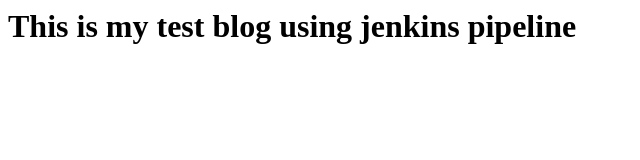
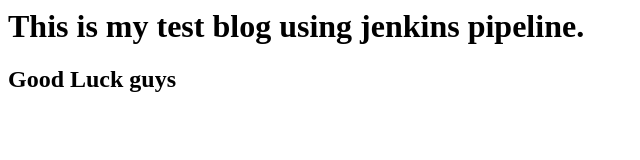
Before and after one commit to 47danishkhan/jekins-project, a plain HTML site: page index.html in a window 1280 px wide. Shown: the whole page, without its empty margins (0-640 px from the left). Drawn offline with Linux system fonts and the light colour scheme.

Commit message:
website added

```diff
--- a/index.html
+++ b/index.html
@@ -1,6 +1,7 @@
 <html>
 <title> hello world </title>
 <body>
-<h1>This is my test blog using jenkins pipeline</h1>
+<h1>This is my test blog using jenkins pipeline.</h1>
+<h2> Good Luck guys </h2>
 </body>
 </html>
```
